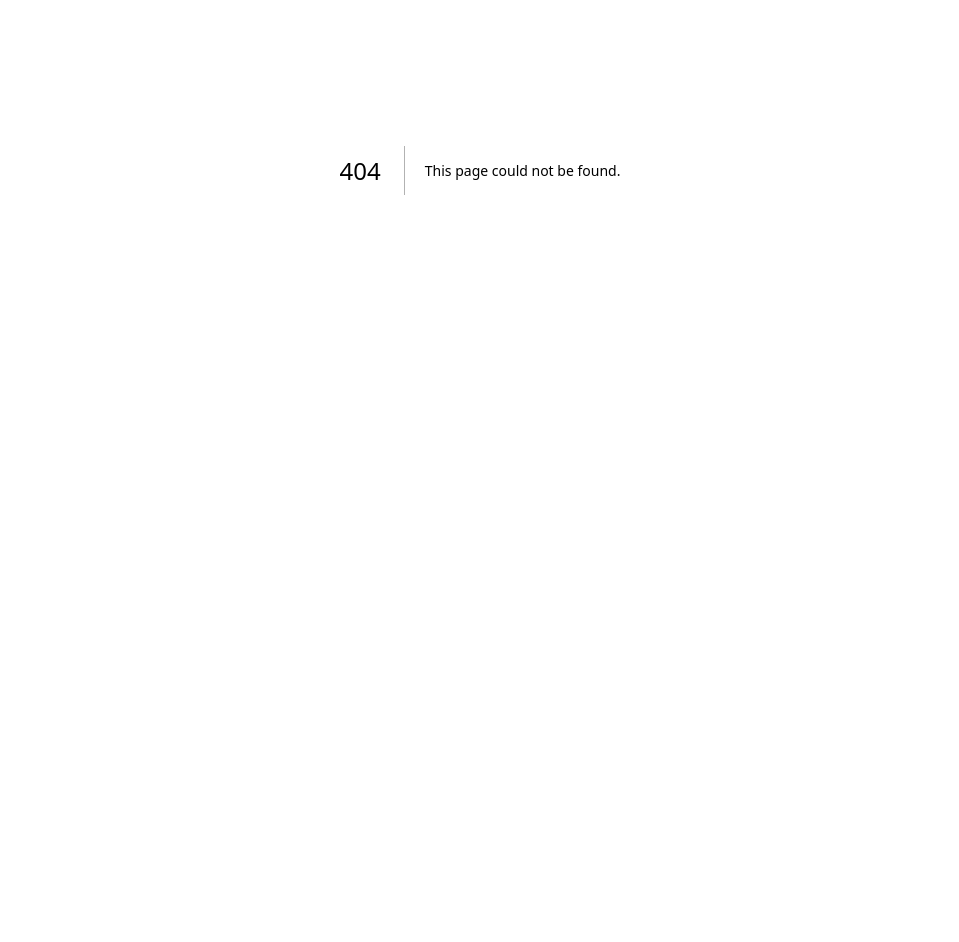
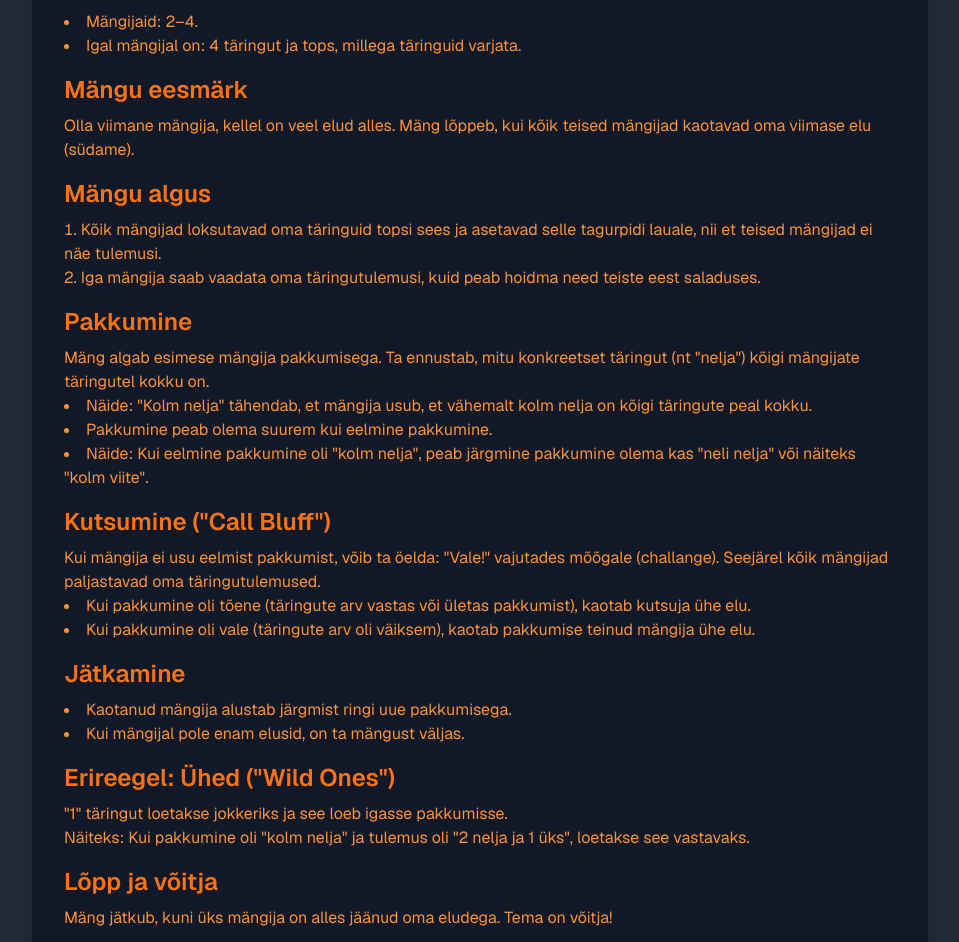
Before and after one commit to rakenduste-programmeerimine-2024/perudo-palace, a Next.js app: page /rules in a window 1280 px wide. Before the commit this address had no page. Shown: the part 230-1172 px from the top of the page, without its empty margins (160-1119 px from the left). Before the commit the page ends 800 px from the top, so only its background shows below. Built offline with nearby package versions, Linux system fonts and the light colour scheme.

Commit message:
add rules page
reegli leht sama stiiliga nagu teised lehed olema peaks

```diff
--- /dev/null
+++ b/app/rules/page.tsx
@@ -0,0 +1,6 @@
+// app/rules/page.tsx
+import Rules from "@/components/pages/rules";
+
+export default function RulesPage() {
+  return <Rules />;
+}
--- /dev/null
+++ b/components/pages/rules.tsx
@@ -0,0 +1,132 @@
+"use client";
+
+const Rules: React.FC = () => {
+  return (
+    <div className="flex flex-col items-center justify-center min-h-screen bg-gray-800 p-6">
+      {/* Pealkiri */}
+      <h1 className="text-4xl font-bold mb-6 text-center text-orange-500">
+        Perudo Palace Reeglid
+      </h1>
+
+      {/* Reeglite konteiner */}
+      <div className="max-w-4xl w-full bg-gray-900 p-8 rounded-md shadow-lg space-y-6 text-orange-400">
+        <p className="text-lg text-center">
+         Perudo Palace on täringumäng, mis põhineb bluffimisel ja strateegial.
+          Mängijad teevad oletusi selle kohta, mitu konkreetse väärtusega täringut on kõigi mängijate seas kokku.
+        </p>
+
+        {/* Reeglite jaotised */}
+        <div className="space-y-4">
+          {/* Mängijad ja varustus */}
+          <div>
+            <h2 className="text-2xl font-semibold text-orange-500 mb-2">
+              Mängijad ja varustus
+            </h2>
+            <ul className="list-disc list-inside">
+              <li>Mängijaid: 2–4.</li>
+              <li>Igal mängijal on: 4 täringut ja tops, millega täringuid varjata.</li>
+            </ul>
+          </div>
+
+          {/* Mängu eesmärk */}
+          <div>
+            <h2 className="text-2xl font-semibold text-orange-500 mb-2">
+              Mängu eesmärk
+            </h2>
+            <p>
+              Olla viimane mängija, kellel on veel elud alles. Mäng lõppeb, kui kõik teised mängijad kaotavad oma viimase elu (südame).
+            </p>
+          </div>
+
+          {/* Mängu algus */}
+          <div>
+            <h2 className="text-2xl font-semibold text-orange-500 mb-2">
+              Mängu algus
+            </h2>
+            <ol className="list-decimal list-inside">
+              <li>
+                Kõik mängijad loksutavad oma täringuid topsi sees ja asetavad selle tagurpidi lauale, nii et teised mängijad ei näe tulemusi.
+              </li>
+              <li>
+                Iga mängija saab vaadata oma täringutulemusi, kuid peab hoidma need teiste eest saladuses.
+              </li>
+            </ol>
+          </div>
+
+          {/* Pakkumine */}
+          <div>
+            <h2 className="text-2xl font-semibold text-orange-500 mb-2">
+              Pakkumine
+            </h2>
+            <p>
+              Mäng algab esimese mängija pakkumisega. Ta ennustab, mitu konkreetset täringut (nt "nelja") kõigi mängijate täringutel kokku on.
+            </p>
+            <ul className="list-disc list-inside">
+              <li>
+                Näide: "Kolm nelja" tähendab, et mängija usub, et vähemalt kolm nelja on kõigi täringute peal kokku.
+              </li>
+              <li>Pakkumine peab olema suurem kui eelmine pakkumine.</li>
+              <li>
+                Näide: Kui eelmine pakkumine oli "kolm nelja", peab järgmine pakkumine olema kas "neli nelja" või näiteks "kolm viite".
+              </li>
+            </ul>
+          </div>
+
+          {/* Kutsumine ("Call Bluff") */}
+          <div>
+            <h2 className="text-2xl font-semibold text-orange-500 mb-2">
+              Kutsumine ("Call Bluff")
+            </h2>
+            <p>
+              Kui mängija ei usu eelmist pakkumist, võib ta öelda: "Vale!" vajutades mõõgale (challange). Seejärel kõik mängijad paljastavad oma täringutulemused.
+            </p>
+            <ul className="list-disc list-inside">
+              <li>
+                Kui pakkumine oli tõene (täringute arv vastas või ületas pakkumist), kaotab kutsuja ühe elu.
+              </li>
+              <li>
+                Kui pakkumine oli vale (täringute arv oli väiksem), kaotab pakkumise teinud mängija ühe elu.
+              </li>
+            </ul>
+          </div>
+
+          {/* Jätkamine */}
+          <div>
+            <h2 className="text-2xl font-semibold text-orange-500 mb-2">
+              Jätkamine
+            </h2>
+            <ul className="list-disc list-inside">
+              <li>Kaotanud mängija alustab järgmist ringi uue pakkumisega.</li>
+              <li>Kui mängijal pole enam elusid, on ta mängust väljas.</li>
+            </ul>
+          </div>
+
+          {/* Erireegel: Ühed ("Wild Ones") */}
+          <div>
+            <h2 className="text-2xl font-semibold text-orange-500 mb-2">
+              Erireegel: Ühed ("Wild Ones")
+            </h2>
+            <p>
+              "1" täringut loetakse jokkeriks ja see loeb igasse pakkumisse.
+            </p>
+            <p>
+              Näiteks: Kui pakkumine oli "kolm nelja" ja tulemus oli "2 nelja ja 1 üks", loetakse see vastavaks.
+            </p>
+          </div>
+
+          {/* Lõpp ja võitja */}
+          <div>
+            <h2 className="text-2xl font-semibold text-orange-500 mb-2">
+              Lõpp ja võitja
+            </h2>
+            <p>
+              Mäng jätkub, kuni üks mängija on alles jäänud oma eludega. Tema on võitja!
+            </p>
+          </div>
+        </div>
+      </div>
+    </div>
+  );
+};
+
+export default Rules;
```
